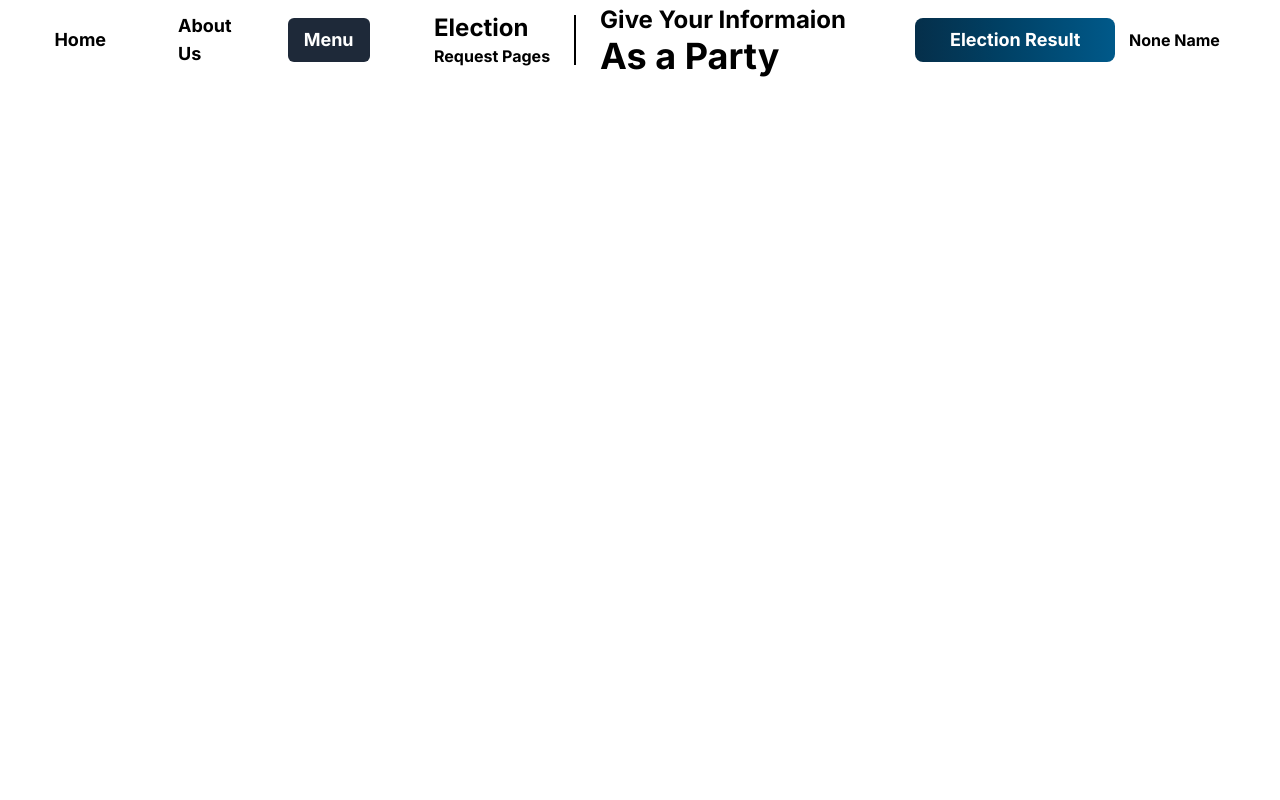
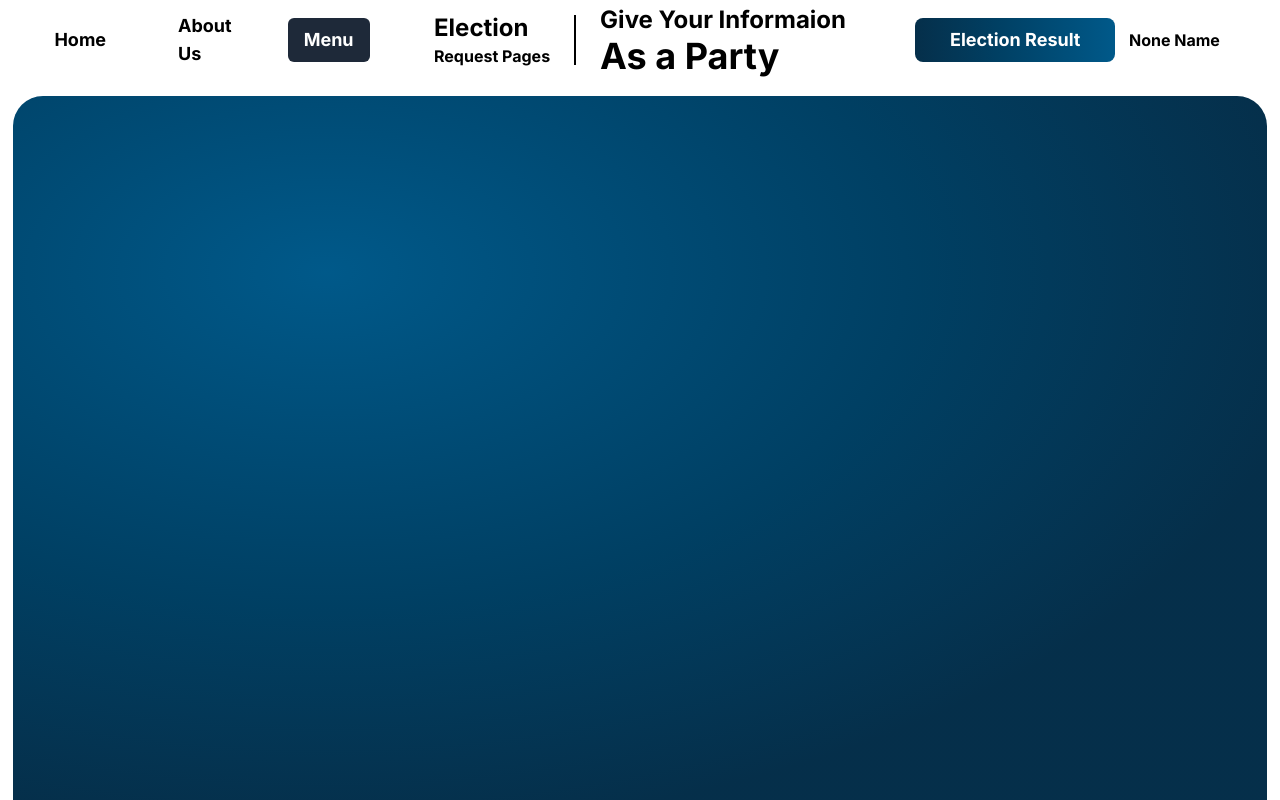
Before and after one commit to Ethiopian-inspired/National-Election---E-vote, a Django app: page /compitition_request/ in a window 1280 px wide. Run offline with Django 5.2, Linux system fonts and the light colour scheme; style sheets or scripts are compiled from the project's sources.

Commit message:
feat: add gradient content

```diff
--- a/core/templates/public/Pages/Comp-page/compition-request-page.html
+++ b/core/templates/public/Pages/Comp-page/compition-request-page.html
@@ -16,7 +16,9 @@
 {% endblock %}
 
 {% block content %}
-<div>
+<div class="h-[90vh] flex flex-col justify-end items-center">
+    <div class="w-[98%] h-[88vh] bg-radial-[at_25%_25%] from-sky-800 to-sky-950 to-75% rounded-t-[30px] flex flex-col justify-start items-center gap-4">
 
+    </div>
 </div>
 {% endblock %}
```
